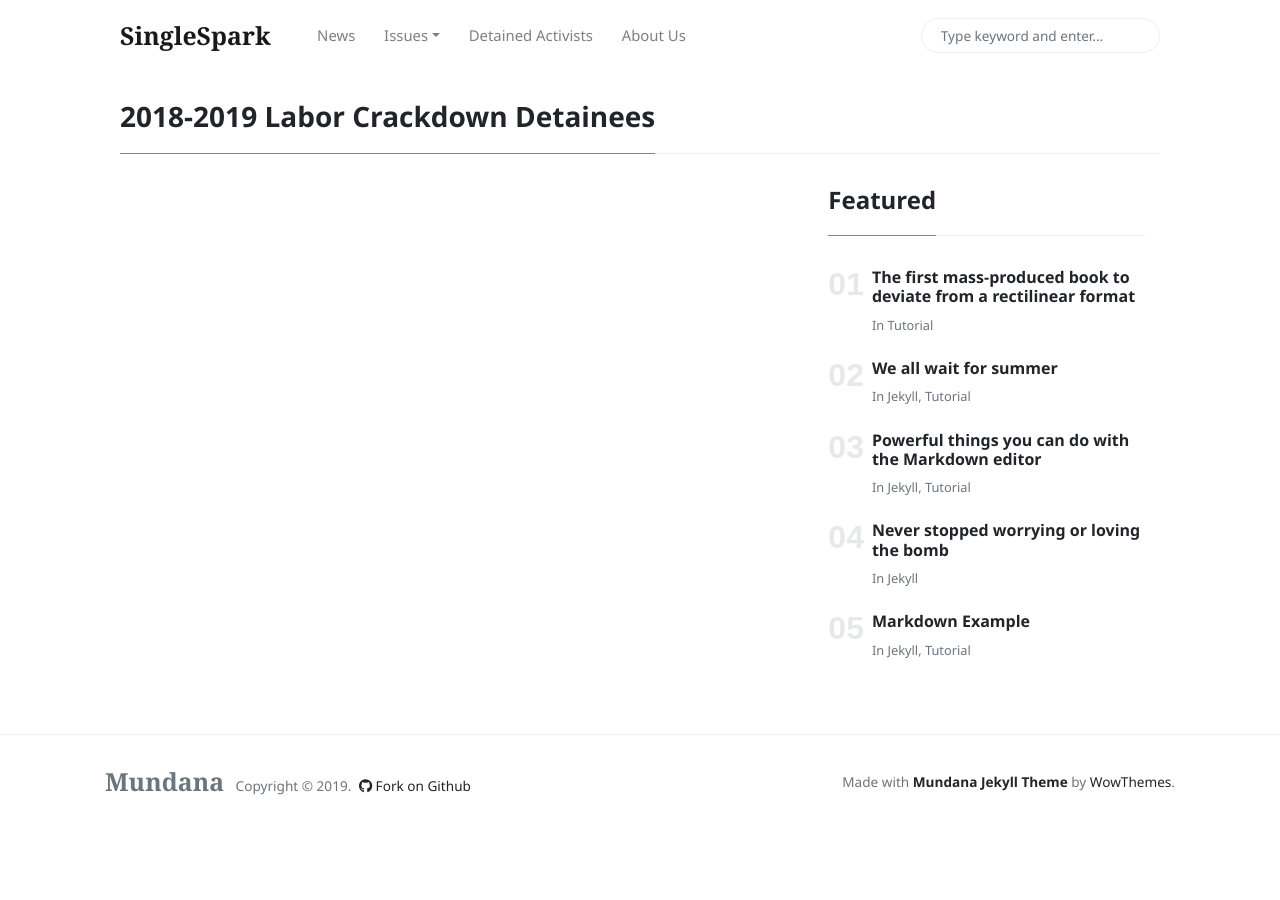
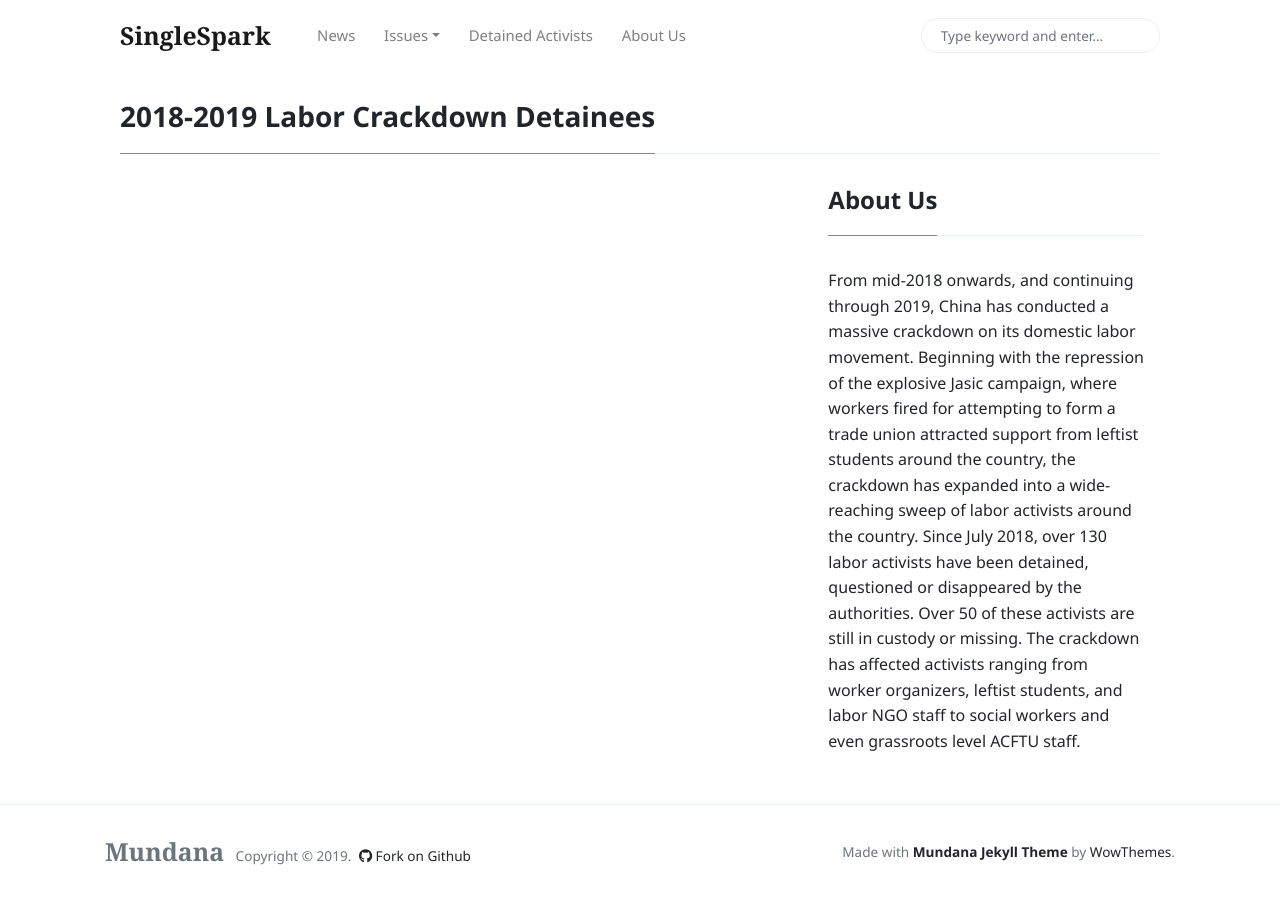
Before and after one commit to laoquan18/laoquan18.github.io, a Jekyll site: the page built from _pages/detainees.md, in a window 1280 px wide. Built offline with Jekyll 4.4.1, drawn with Linux system fonts in a browser that asks for light colours; nearby versions of some CDN libraries.

Commit message:
Update sidebar-featured.html

```diff
--- a/_includes/sidebar-featured.html
+++ b/_includes/sidebar-featured.html
@@ -1,21 +1,4 @@
 <div class="sticky-top sticky-top-offset">
-    <h4 class="font-weight-bold spanborder"><span>Featured</span></h4>
-    <ol class="list-featured">
-        {% for post in site.tags.featured %}
-            <li class="mb-4">
-            <span>
-                <h6 class="font-weight-bold">
-                    <a href="{{site.baseurl}}{{ post.url }}" class="text-dark">{{ post.title }}</a>
-                </h6>
-                <span class="d-block text-muted">
-                    In <span class="catlist">
-                    {% for category in post.categories %}
-                    <a class="text-capitalize text-muted smoothscroll" href="{{site.baseurl}}/categories.html#{{ category | downcase }}">{{ category }}</a><span class="sep">, </span>
-                    {% endfor %}
-                    </span>
-                </span>
-            </span>
-            </li>
-        {% endfor %}
-    </ol>
+    <h4 class="font-weight-bold spanborder"><span>About Us</span></h4>
+    <div>From mid-2018 onwards, and continuing through 2019, China has conducted a massive crackdown on its domestic labor movement. Beginning with the repression of the explosive Jasic campaign, where workers fired for attempting to form a trade union attracted support from leftist students around the country, the crackdown has expanded into a wide-reaching sweep of labor activists around the country.  Since July 2018, over 130 labor activists have been detained, questioned or disappeared by the authorities. Over 50 of these activists are still in custody or missing. The crackdown has affected activists ranging from worker organizers, leftist students, and labor NGO staff to social workers and even grassroots level ACFTU staff.</div>
 </div>
```
